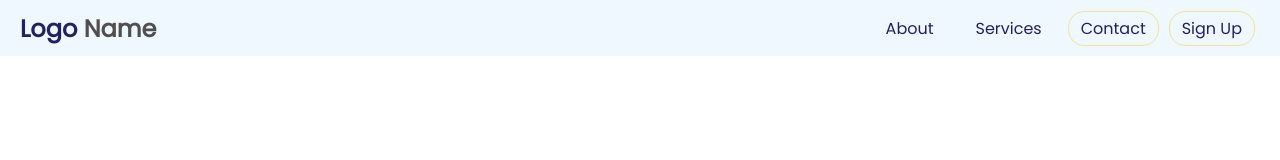
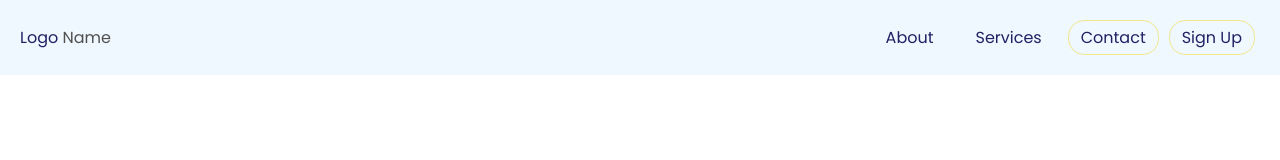
Before and after one commit to kmofori/responsive-navbar, a plain HTML site: page index.html in a window 1280 px wide. Drawn offline with Linux system fonts and the light colour scheme.

Commit message:
Add files via upload

```diff
--- a/index.html
+++ b/index.html
@@ -13,19 +13,21 @@
 <body>
     <nav>
         <div class="nav__logo">
-            <h1>Logo <span>Name</span></h1>
+            <a href="#">Logo <span>Name</span></a>
         </div>
         <ul class="nav__items" id="navItems">
             <li class="nav__item"><a href="#">About</a></li>
             <li class="nav__item"><a href="#">Services</a></li>
             <li class="nav__item button"><a href="#">Contact</a></li>
-            <li class="nav__item button secondary"><a href="#">Sign Up</a></li>
+            <li class="nav__item button"><a href="#">Sign Up</a></li>
         </ul>
-        <div class="toggle" id="toggle">
+
+        <button type="button" class="toggle" id="toggle">
             <div></div>
             <div></div>
             <div></div>
-        </div>
+        </button>
+
     </nav>
 
     <script src="main.js"></script>
--- a/main.js
+++ b/main.js
@@ -2,5 +2,5 @@ const burger = document.querySelector('#toggle');
 const nav = document.querySelector('#navItems');
 
 burger.addEventListener('click', () => {
-  nav.classList.toggle('.show');
+  nav.classList.toggle('show');
 });
--- a/styles.css
+++ b/styles.css
@@ -13,11 +13,11 @@ body {
 nav {
   background-color: aliceblue;
   padding: 5px 20px;
-  height: 7vh;
 }
 
-.nav__logo h1 {
+.nav__logo a {
   color: #212164;
+  text-decoration: none;
 }
 
 .nav__logo span {
@@ -74,8 +74,8 @@ nav {
   width: 100%;
   height: 90%;
   left: 0;
-  top: 45px;
-  /* background-color: beige; */
+  top: 2.4rem;
+  background-color: beige;
   visibility: hidden;
 }
 
```
